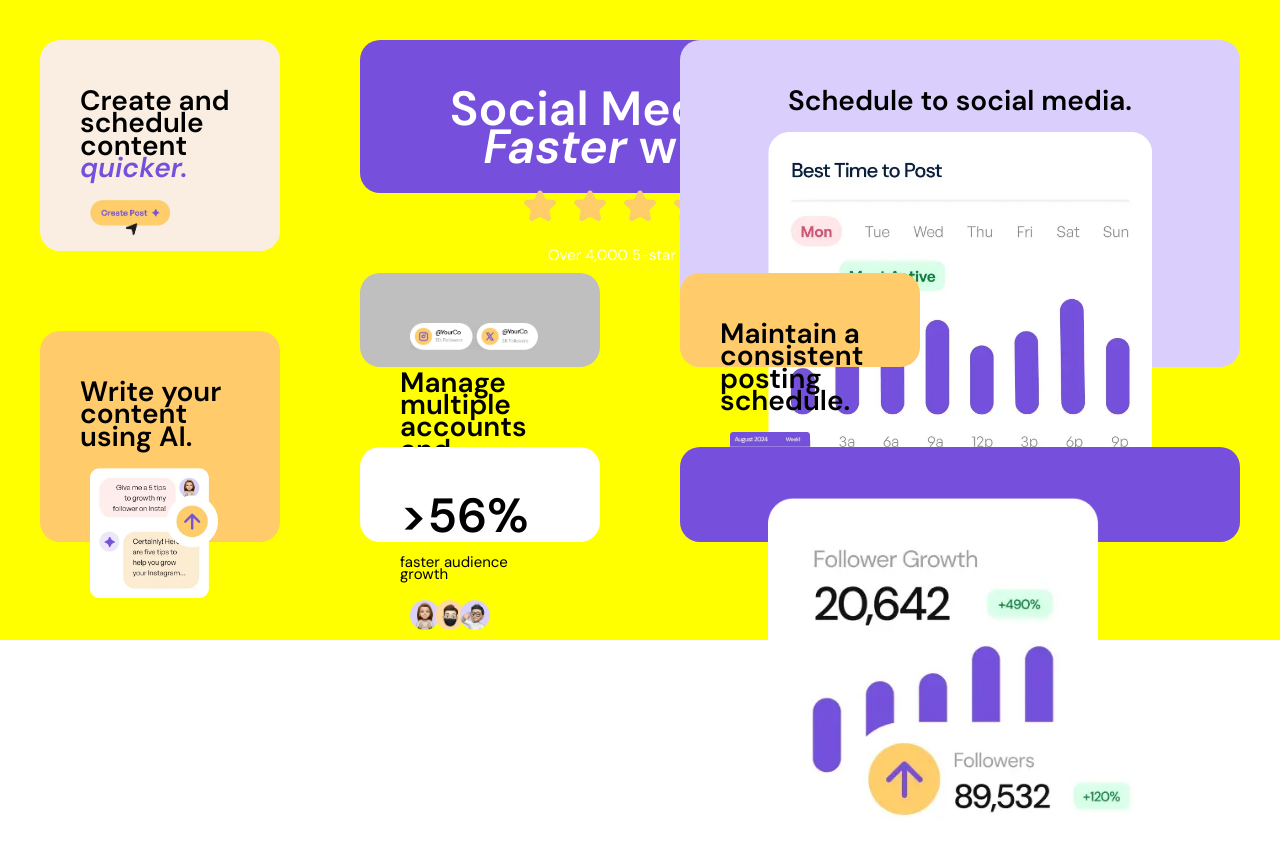
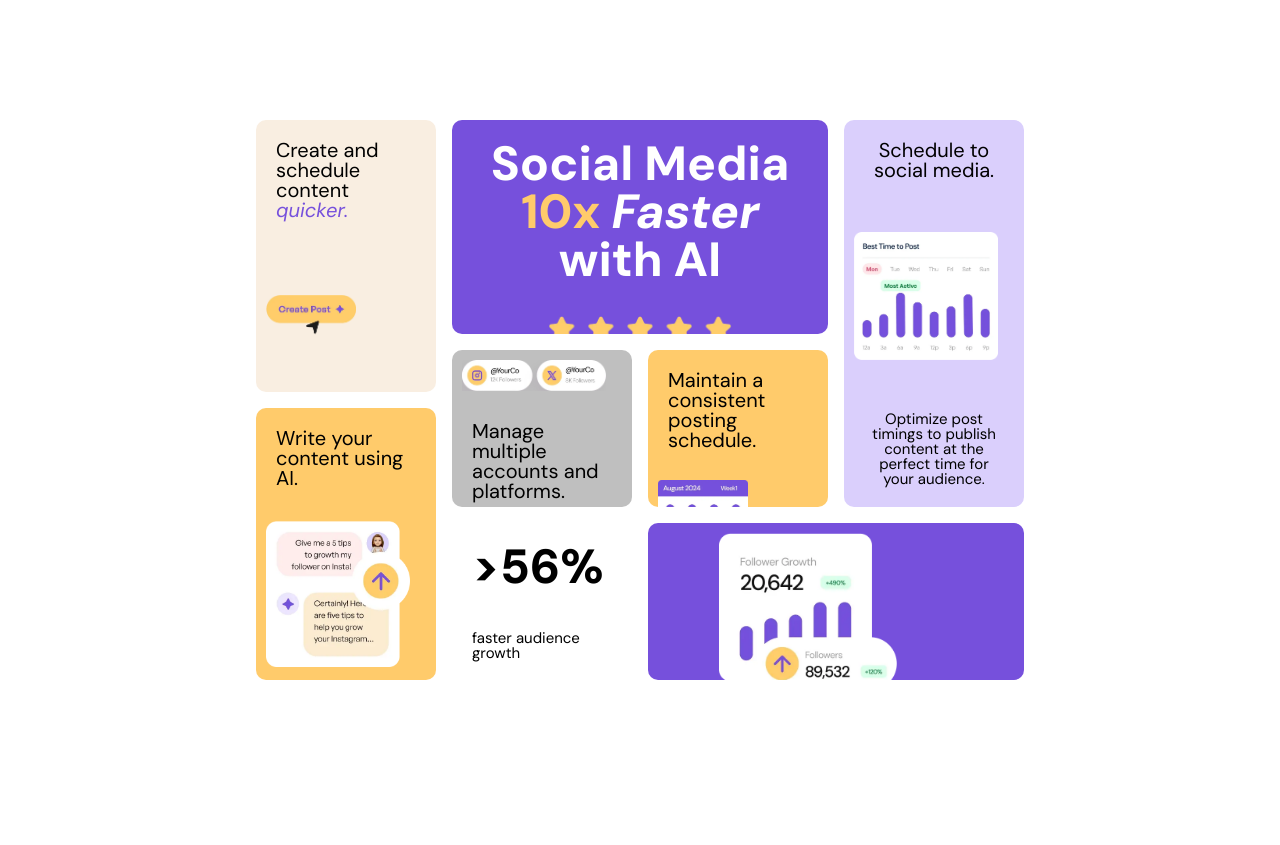
Before and after one commit to gogu69/grid, a website built with Vite: page index.html in a window 1280 px wide. After the commit the page ends 800 px from the top, so only its background shows below. Built offline with nearby package versions, Linux system fonts and the light colour scheme.

Commit message:
layout rezolutie mare - start

```diff
--- a/index.html
+++ b/index.html
@@ -13,40 +13,50 @@
   <link rel="stylesheet" href="./src/style.css">
 </head>
 <body>
-<div class="main grey">
+<div class="main">
     <div class="social purple500 card">
         <p class="text-large bold">Social Media <span class="ylw">10x</span> <span class="italic">Faster</span> with AI</p>
+
         <img src="./assets/images/illustration-five-stars.webp" alt="five stars">
+
         <p class="text-small">Over 4,000 5-star reviews</p>
     </div>
     <div class="mng light-grey card">
         <img src="./assets/images/illustration-multiple-platforms.webp" alt="manage account">
+
         <p class="text-medium bold">Manage multiple accounts and platforms.</p>
     </div>
     <div class="mtn yellow500 card">
         <p class="text-medium bold">Maintain a consistent posting schedule.</p>
+
         <img src="./assets/images/illustration-consistent-schedule.webp" alt="maintain schedule">
     </div>
     <div class="sch purple100 card" >
         <p class="text-medium bold">Schedule to social media.</p>
+
         <img src="./assets/images/illustration-schedule-posts.webp" alt="schedule post">
+
         <p class="text-small">Optimize post timings to publish content at the perfect time for your audience.</p>
     </div>
     <div class="grw purple500 card">
         <img src="./assets/images/illustration-grow-followers.webp" alt="growth">
+
         <p class="text-medium bold">Grow followers with non-stop content.</p>
     </div>
     <div class="aud white card">
         <p class="text-large bold"> >56% </p>
         <p class="text-small">faster audience growth</p>
+
         <img src="./assets/images/illustration-audience-growth.webp" alt="audience growth">
     </div>
     <div class="crt yellow100 card">
         <p class="text-medium bold">Create and schedule content <span class="prpl italic">quicker.</span></p>
+
         <img src="./assets/images/illustration-create-post.webp" alt="create post">
     </div>
     <div class="wrt yellow500 card">
         <p class="text-medium bold">Write your content using AI.</p>
+
         <img src="./assets/images/illustration-ai-content.webp" alt="writing using ai">
     </div>
 </div>
--- a/src/style.css
+++ b/src/style.css
@@ -70,6 +70,8 @@ html, body {
  .light-grey {
    background-color: var(--Light-grey);
  }
+
+
 /* text -----------------*/
 
 .text-large {
@@ -96,7 +98,13 @@ html, body {
 	font-style: italic;
 }
 
+/* p {
+	padding: 10px 0;
+} */
+
+
 /* layout -----------------*/
+
 .main {
 	display: flex;
 	flex-direction: column;
@@ -104,15 +112,12 @@ html, body {
 	line-height: 0.8;
 }
 
-.main > div {
-  flex-basis: 200px;
+.card {
+  border-radius: 20px;
+  /* margin: 10px; */
+  /* padding: 25px; */
 }
 
-.card {
-  border-radius: 20px;
-  margin: 10px;
-  padding: 25px;
-}
 
 .social, .grw {
 	color: var(--White);
@@ -134,15 +139,12 @@ html, body {
 .social > img, .mtn > img, .aud > img, .crt > img {
 	width: 50%;
 	margin: 10px;
+
 }
 
 .grw > img, .wrt > img, .sch > img, .mng > img {
 	width: 80%;
 	margin: 10px;
-}
-
-p {
-	padding: 10px 0;
 }
 
 .mtn img {
@@ -156,7 +158,8 @@ p {
   justify-content: space-between;
 }
 
-@media (min-width:40em) {
+/* tableta -----------------*/
+/* @media (min-width:40em) {
 
   .main > div {
   flex-basis: 300px;
@@ -165,17 +168,57 @@ p {
     margin: 40px;
     padding: 40px ;
   }
-}
+} */
 
 /* laptop -----------------*/
 
-@media (min-width: 70em) {
+@media (min-width: 50em) {
+
+
+html, body {
+	display: flex;
+	justify-content: center;
+	align-items: center;
+	height: 100hv;
+}
+
 .main {
-		background-color: yellow;
 	display:grid;
-		grid-template-columns: repeat(4, 1fr);
-		grid-template-rows: repeat(11, 1fr);
-		height: 80vh;
+	grid-template-columns: repeat(auto, 1fr);
+	grid-template-rows: repeat(auto, 1fr);
+	gap: 1rem;
+	height: 70vh;
+	width: 60vw;
+	padding: 1rem;
+	line-height: 1;
+}
+.card {
+	display: flex;
+	flex-direction: column;
+	justify-content: space-around;
+	border-radius: 10px;
+	height: 100%;
+	overflow: hidden; /*ce face asta?*/
+}
+
+img {
+	width: 100%;
+	height: 100%;
+	max-height: 100%;
+	object-fit: contain;
+
+}
+
+.text-medium {
+	font-size: 2.5vh;
+}
+
+.bold {
+	font-weight: 400;
+}
+
+p {
+	padding: 20px;
 }
 
 .crt {
@@ -186,11 +229,16 @@ p {
 .social {
 	order: 2;
 	grid-area: 1/2/5/4;
+	align-items: center;
+}
+
+.social .bold, .aud .bold {
+	font-weight: 800;
 }
 
 .sch {
 	order: 3;
-		grid-area: 1/3/8/5;
+	grid-area: 1/4/8/5;
 }
 
 .wrt {
```
Also changed, not shown: card-test.html (added, +85 -0 lines), grid-ex.html (added, +97 -0 lines). Lines whose indentation alone changed are shown as unchanged.
